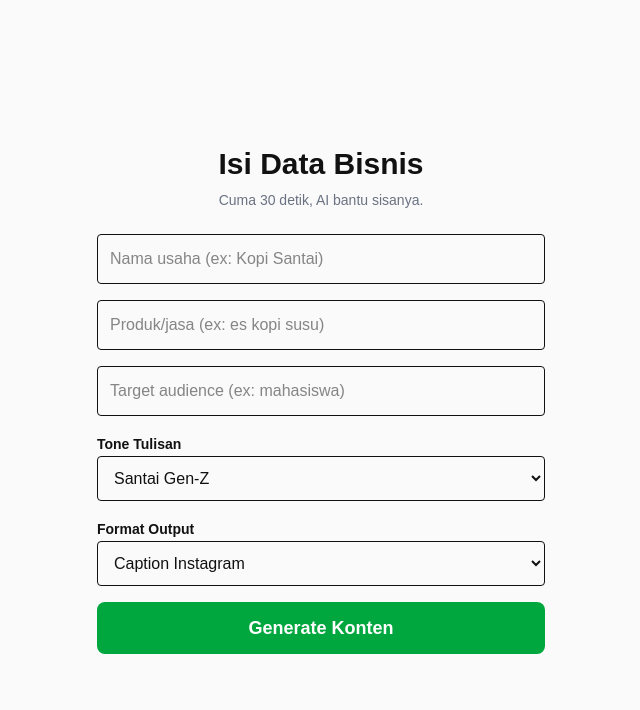
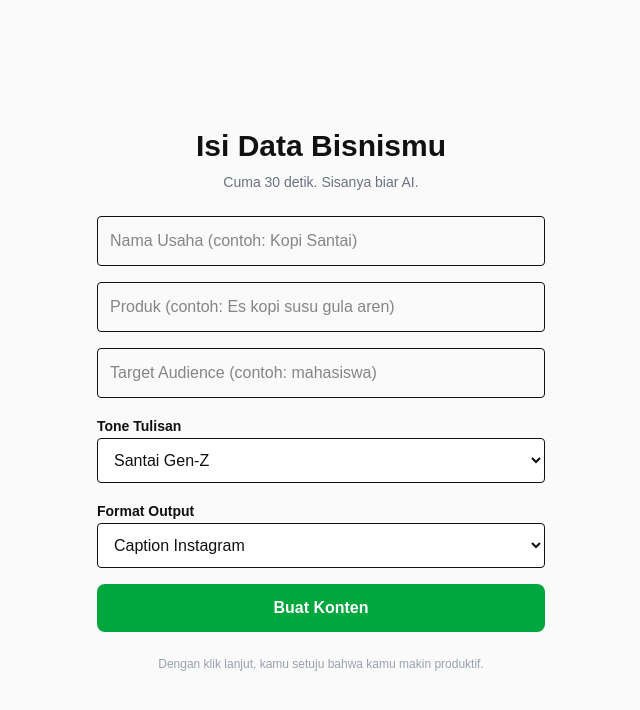
Before and after one commit to Wicayonima-Reborn/kawan-jualan, a Next.js app: page /setup in a window 1280 px wide. Shown: the top 710 px of the page, without its empty margins (319-959 px from the left). Built offline with nearby package versions, Linux system fonts and the light colour scheme.

Commit message:
Refactor Setup component for better UX and accessibility
Updated the form layout and improved accessibility features, including autoComplete attributes and button states.

```diff
--- a/app/setup/page.tsx
+++ b/app/setup/page.tsx
@@ -22,46 +22,50 @@ export default function Setup() {
     };
 
     localStorage.setItem("businessData", JSON.stringify(data));
-
-    setTimeout(() => {
-      router.push("/result");
-    }, 500);
+    router.push("/result"); // tanpa delay
   }
 
   return (
     <div className="min-h-screen flex flex-col items-center justify-center p-6">
+
       <div className="w-full max-w-md space-y-6">
+
         <div className="text-center space-y-2">
-          <h1 className="text-3xl font-bold">Isi Data Bisnis</h1>
+          <h1 className="text-3xl font-bold">Isi Data Bisnismu</h1>
           <p className="text-gray-500 text-sm">
-            Cuma 30 detik, AI bantu sisanya.
+            Cuma 30 detik. Sisanya biar AI.
           </p>
         </div>
 
         <form onSubmit={handleSubmit} className="space-y-4">
+
           <input
             name="nama"
-            className="border p-3 rounded w-full focus:ring-2 focus:ring-green-500 outline-none"
-            placeholder="Nama usaha (ex: Kopi Santai)"
+            className="border p-3 rounded w-full focus:ring-2 focus:ring-green-500 transition"
+            placeholder="Nama Usaha (contoh: Kopi Santai)"
+            autoComplete="off"
             required
           />
 
           <input
             name="produk"
-            className="border p-3 rounded w-full focus:ring-2 focus:ring-green-500 outline-none"
-            placeholder="Produk/jasa (ex: es kopi susu)"
+            className="border p-3 rounded w-full focus:ring-2 focus:ring-green-500 transition"
+            placeholder="Produk (contoh: Es kopi susu gula aren)"
+            autoComplete="off"
             required
           />
 
           <input
             name="target"
-            className="border p-3 rounded w-full focus:ring-2 focus:ring-green-500 outline-none"
-            placeholder="Target audience (ex: mahasiswa)"
+            className="border p-3 rounded w-full focus:ring-2 focus:ring-green-500 transition"
+            placeholder="Target Audience (contoh: mahasiswa)"
+            autoComplete="off"
             required
           />
 
+          {/* Tone Selector */}
           <label className="text-sm font-semibold">Tone Tulisan</label>
-          <select name="tone" className="border p-3 rounded w-full" defaultValue="genz">
+          <select name="tone" className="border p-3 rounded w-full bg-white" defaultValue="genz">
             <option value="genz">Santai Gen-Z</option>
             <option value="formal">Formal Bisnis</option>
             <option value="soft">Soft Selling</option>
@@ -69,29 +73,31 @@ export default function Setup() {
             <option value="story">Storytelling</option>
           </select>
 
+          {/* Format Selector */}
           <label className="text-sm font-semibold">Format Output</label>
-          <select
-            name="format"
-            className="border p-3 rounded w-full"
-            defaultValue="instagram"
-          >
+          <select name="format" className="border p-3 rounded w-full bg-white" defaultValue="instagram">
             <option value="instagram">Caption Instagram</option>
             <option value="tiktok">Caption TikTok</option>
-            <option value="reels">Script Reels/TikTok</option>
+            <option value="reels">Script Reels / TikTok</option>
             <option value="product_desc">Deskripsi Produk</option>
-            <option value="whatsapp">Caption WA Story</option>
+            <option value="whatsapp">Caption WhatsApp Story</option>
           </select>
 
           <button
             type="submit"
             disabled={loading}
-            className={`w-full px-6 py-3 rounded-lg text-lg font-semibold text-white transition ${
-              loading ? "bg-green-400" : "bg-green-600 hover:bg-green-700"
+            className={`w-full px-6 py-3 rounded-lg text-white font-semibold transition ${
+              loading ? "bg-gray-400 cursor-not-allowed" : "bg-green-600 hover:bg-green-700"
             }`}
           >
-            {loading ? "Membuat Konten..." : "Generate Konten"}
+            {loading ? "Loading..." : "Buat Konten"}
           </button>
         </form>
+
+        <p className="text-center text-gray-400 text-xs">
+          Dengan klik lanjut, kamu setuju bahwa kamu makin produktif.
+        </p>
+
       </div>
     </div>
   );
```
